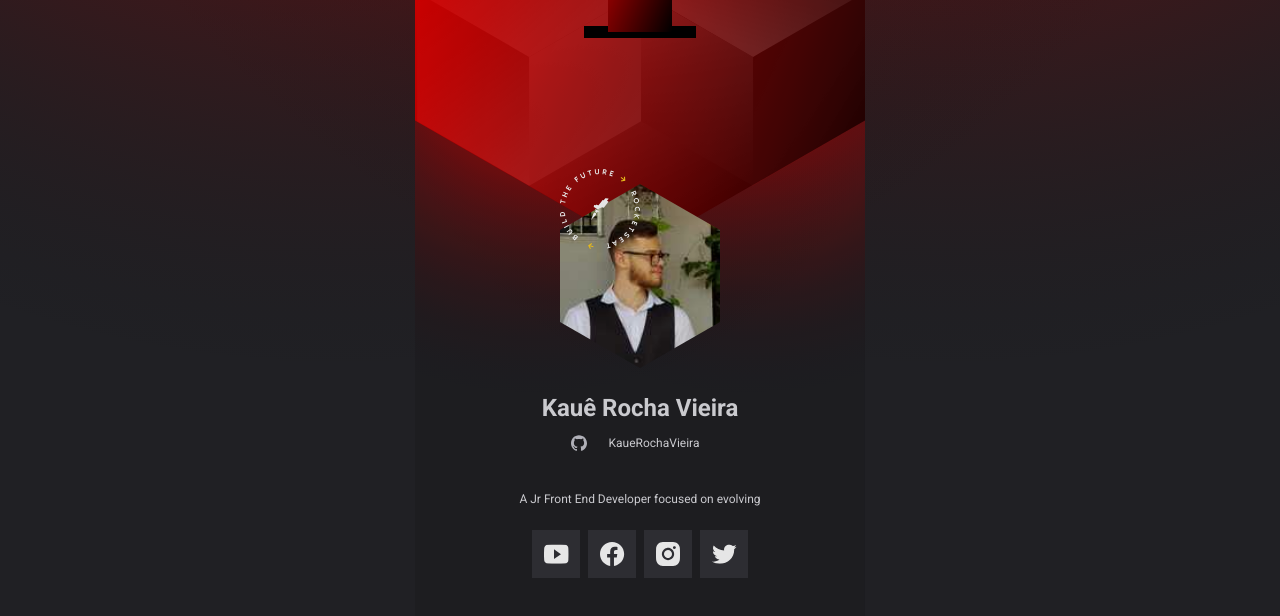
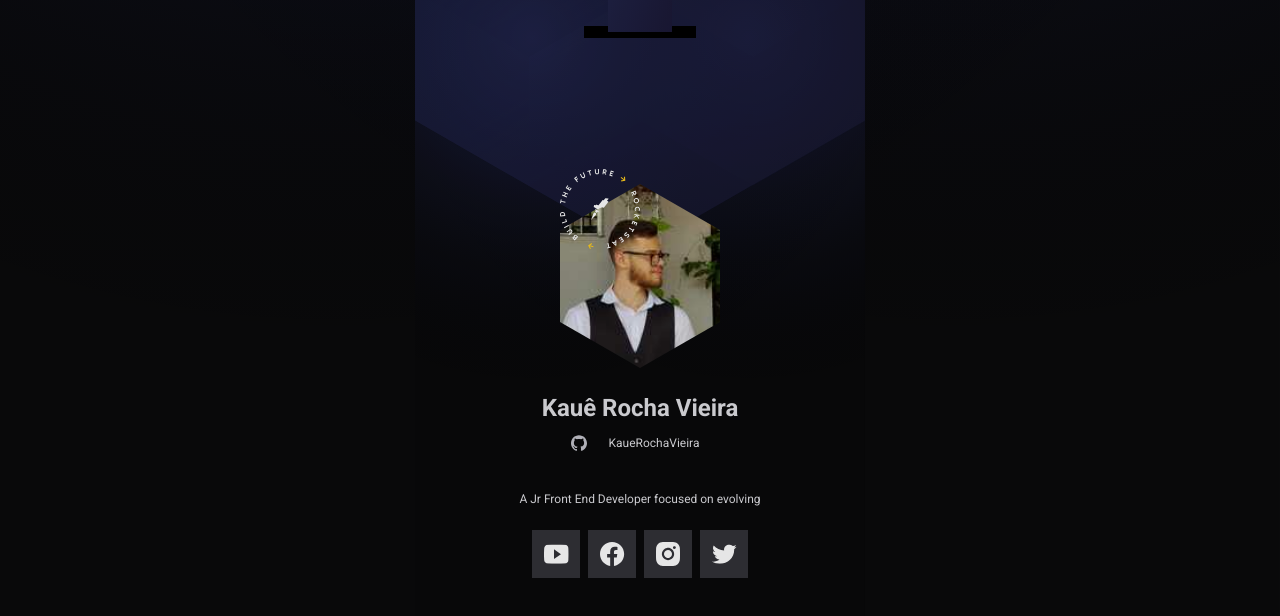
Before and after one commit to KaueRochaVieira/Links, a plain HTML site: page index.html in a window 1280 px wide. Drawn offline with Linux system fonts and the light colour scheme; no server answers.

Commit message:
changed backgound

```diff
--- a/style.css
+++ b/style.css
@@ -19,7 +19,7 @@ body {
 }
 
 main {
-  background: url(images/background.svg) no-repeat center/cover;
+  background: url(images/background1\ 3.svg) no-repeat center/cover;
   width: 100vw;
   min-height: 812px;
   height: 100vh;
@@ -98,7 +98,7 @@ a {
   height: 3px;
   bottom: 0;
   left: 0;
-  background-color: red;
+  background-color: #1b1936;
   -webkit-transform: scaleX(0);
   transform: scaleX(0);
   -webkit-transition: all 0.3s ease-in-out 0s;
@@ -155,7 +155,7 @@ ul {
 @media (min-width: 960px) {
   body {
     filter: brightness(90%);
-    background: url(images/background.svg) no-repeat center/cover;
+    background: url(images/background1\ 3.svg) no-repeat center/cover;
   }
 
   main {
@@ -189,7 +189,7 @@ ul {
     content: '';
     width: 64px;
     height: 158px;
-    background: linear-gradient(to right bottom, red, black);
+    background: linear-gradient(to right bottom, #22274f, #1b1936);
     position: inherit;
     /* top: -1000%; */
     bottom: 6px;
```
Also changed, not shown: images/background.svg (deleted), images/background1 3.svg (added).
